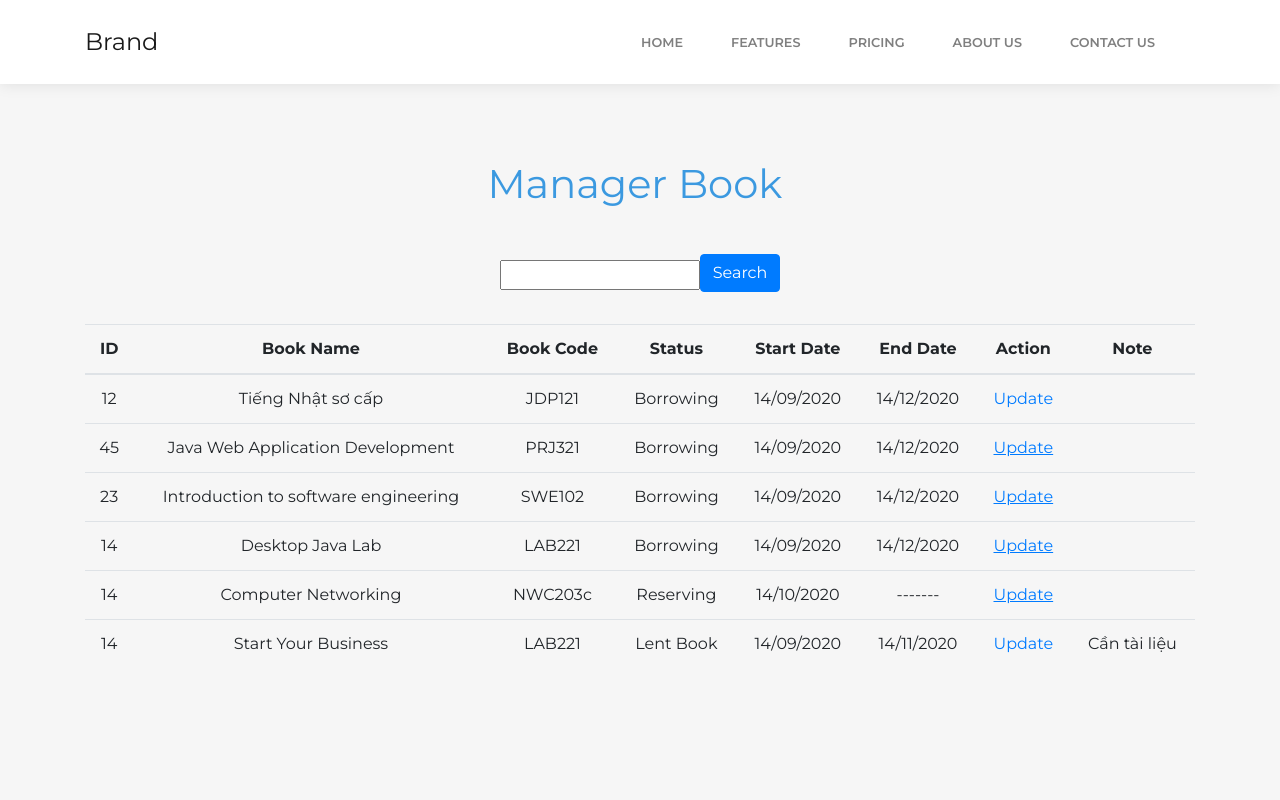
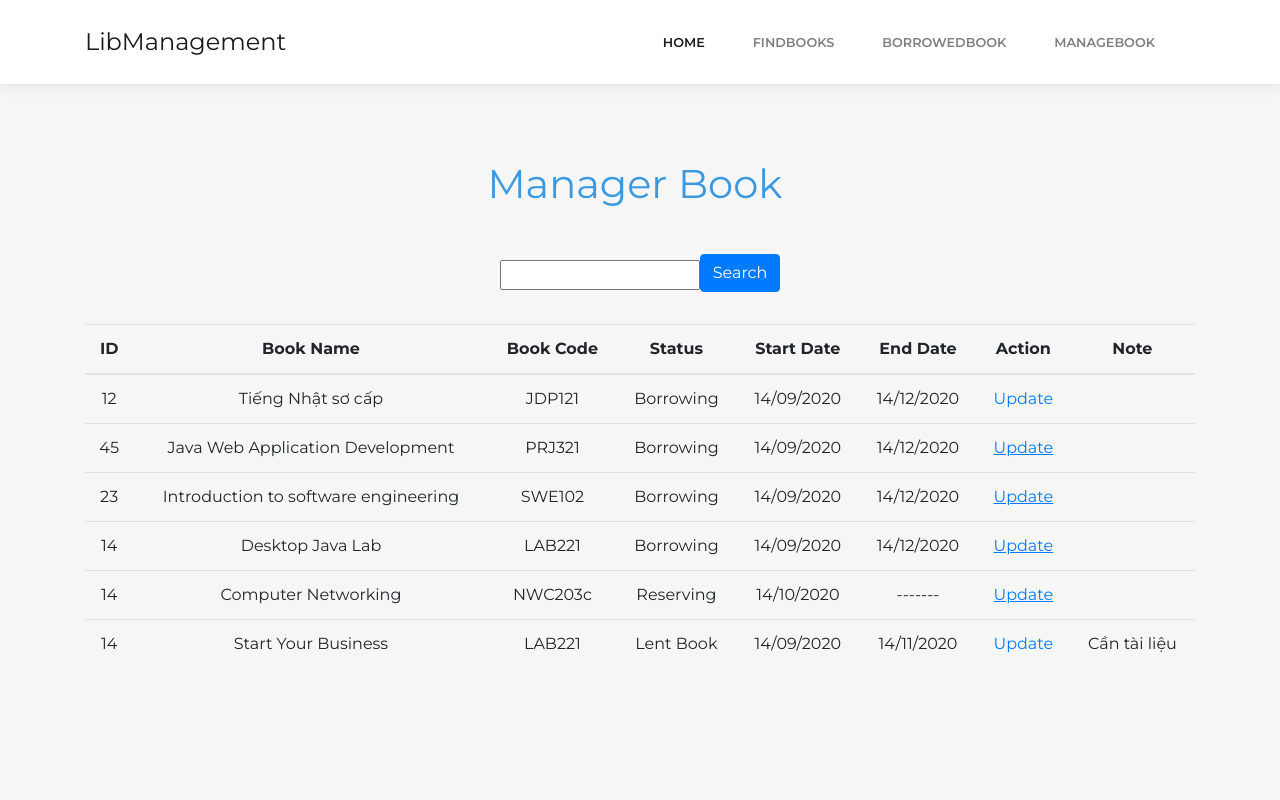
Before and after one commit to quannahe140579/LibManagement, a plain HTML site: page ManagerBook.html in a window 1280 px wide. Shown: the top 800 px of the page. Drawn offline with Linux system fonts and the light colour scheme; some packages are replaced by stand-ins of ours; files that its build step writes are made by us from their sources; a script that the page names is missing.

Commit message:
Change header for everyone

```diff
--- a/ManagerBook.html
+++ b/ManagerBook.html
@@ -15,15 +15,14 @@
 
 <body>
     <nav class="navbar navbar-light navbar-expand-lg fixed-top bg-white clean-navbar">
-        <div class="container"><a class="navbar-brand logo" href="#">Brand</a><button data-toggle="collapse" class="navbar-toggler" data-target="#navcol-1"><span class="sr-only">Toggle navigation</span><span class="navbar-toggler-icon"></span></button>
+        <div class="container"><a class="navbar-brand logo" href="#">LibManagement</a><button data-toggle="collapse" class="navbar-toggler" data-target="#navcol-1"><span class="sr-only">Toggle navigation</span><span class="navbar-toggler-icon"></span></button>
             <div class="collapse navbar-collapse"
-                id="navcol-1">
+                 id="navcol-1">
                 <ul class="nav navbar-nav ml-auto">
-                    <li class="nav-item"><a class="nav-link" href="index.html">Home</a></li>
-                    <li class="nav-item"><a class="nav-link" href="features.html">Features</a></li>
-                    <li class="nav-item"><a class="nav-link" href="MyList.html">Pricing</a></li>
-                    <li class="nav-item"><a class="nav-link" href="about-us.html">About Us</a></li>
-                    <li class="nav-item"><a class="nav-link" href="contact-us.html">Contact Us</a></li>
+                    <li class="nav-item"><a class="nav-link active" href="#">Home</a></li>
+                    <li class="nav-item"><a class="nav-link" href="allBooks.html">FindBooks</a></li>
+                    <li class="nav-item"><a class="nav-link" href="MyList.html">BorrowedBook</a></li>
+                    <li class="nav-item"><a class="nav-link" href="listBook.html">ManageBook</a></li>
                 </ul>
             </div>
         </div>
```
Also changed, not shown: MyList.html (+6 -7 lines), RenewBook.html (+6 -7 lines), ReserveBook.html (+6 -7 lines), UpdateStatusBook.html (+6 -7 lines), allBooks.html (+5 -6 lines), bookdetail.html (+5 -6 lines), listBook.html (+2 -2 lines), userManagement.html (+4 -5 lines), userProfile.html (+4 -5 lines).
